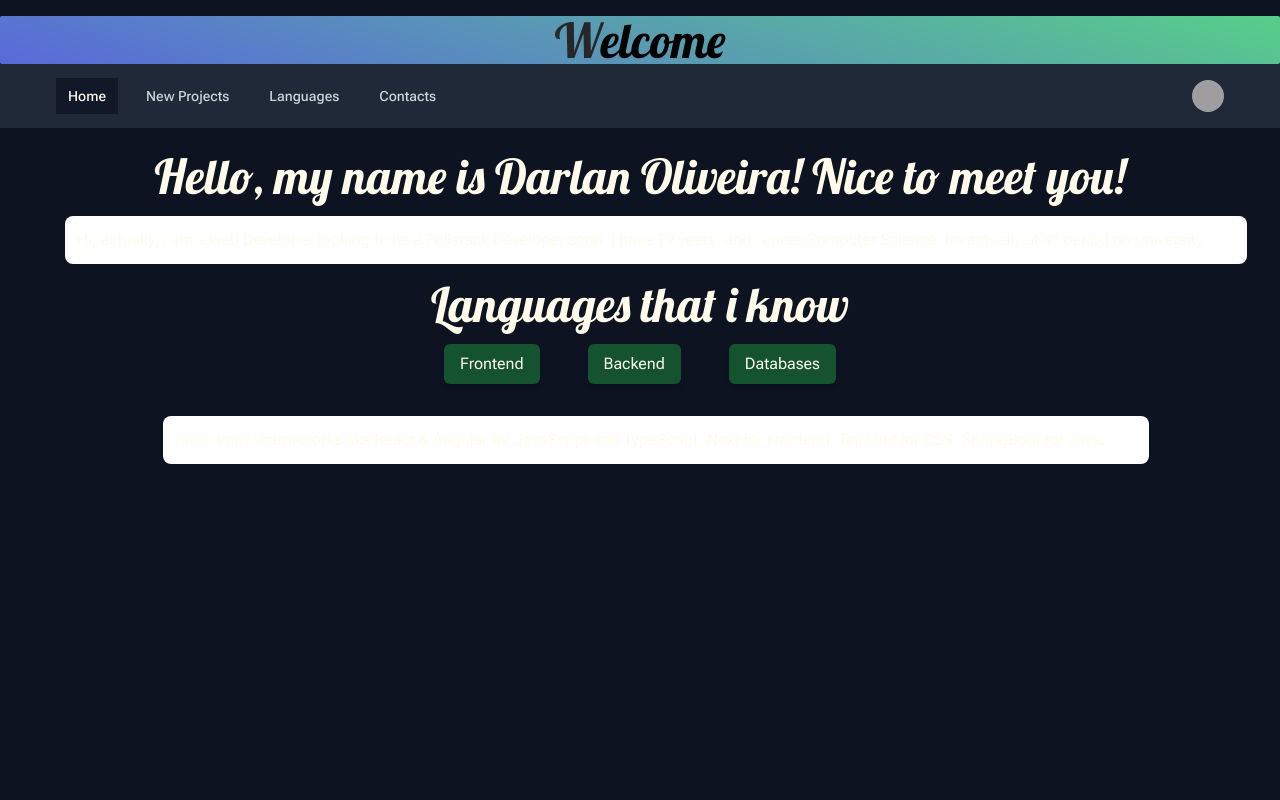
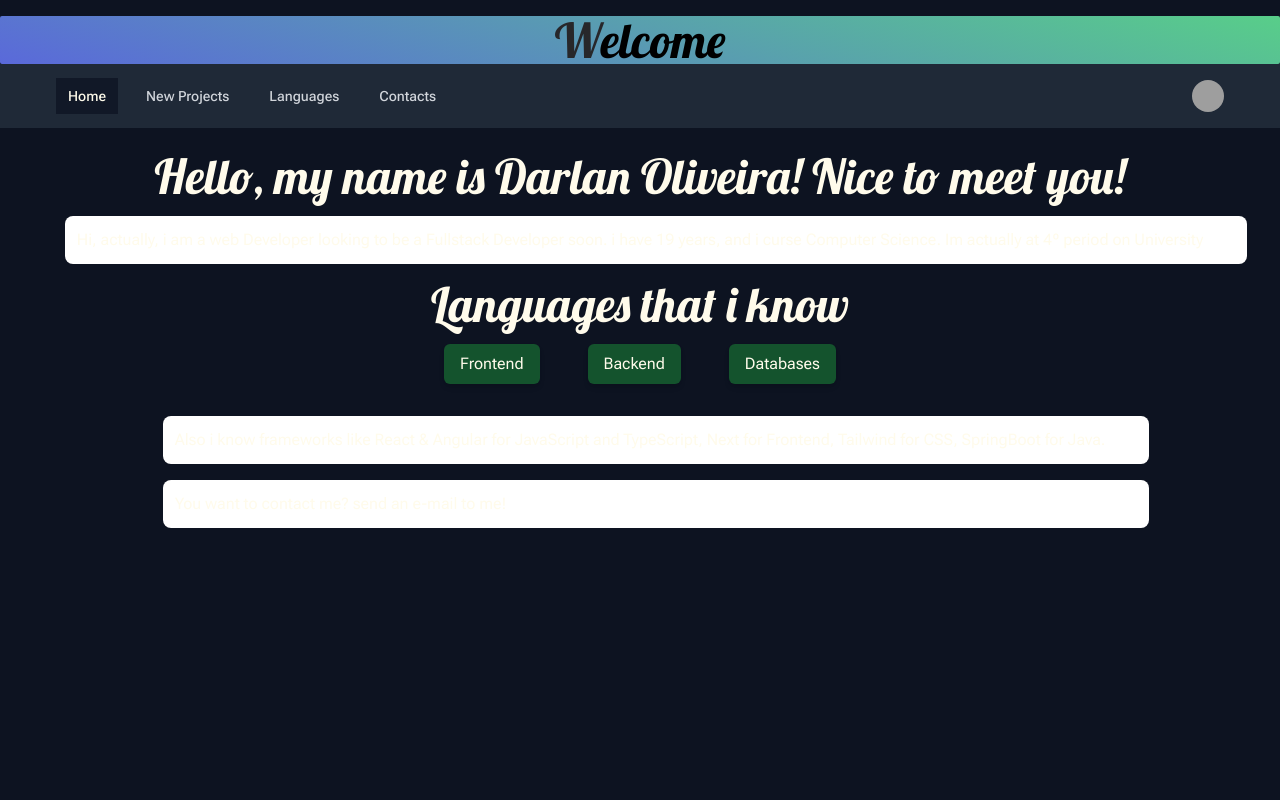
Before and after one commit to darlanZero/Portfolio, a Next.js app: page / in a window 1280 px wide. Shown: the top 800 px of the page. Built offline with nearby package versions, Linux system fonts and the light colour scheme; grey boxes are pictures that could not be loaded.

Commit message:
Add Card

```diff
--- a/src/app/page.tsx
+++ b/src/app/page.tsx
@@ -44,6 +44,8 @@ export default function Home() {
           Also i know frameworks like React & Angular for JavaScript and
           TypeScript, Next for Frontend, Tailwind for CSS, SpringBoot for Java.
         </Card>
+
+        <Card>You want to contact me? send an e-mail to me!</Card>
       </div>
 
       <div></div>
```
